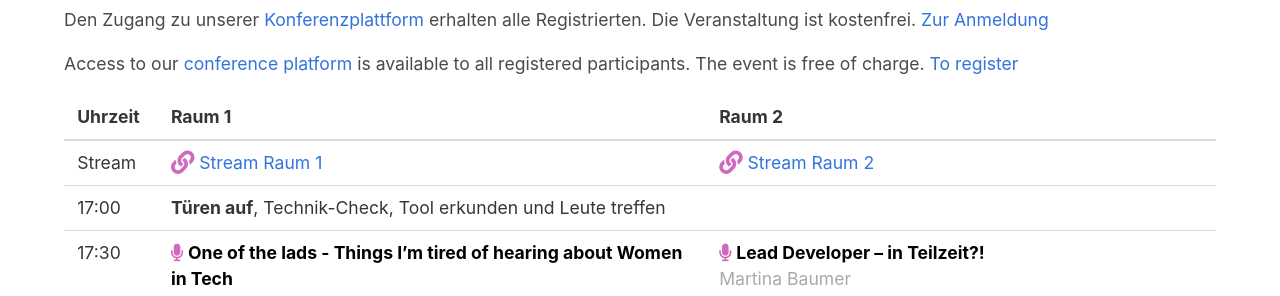
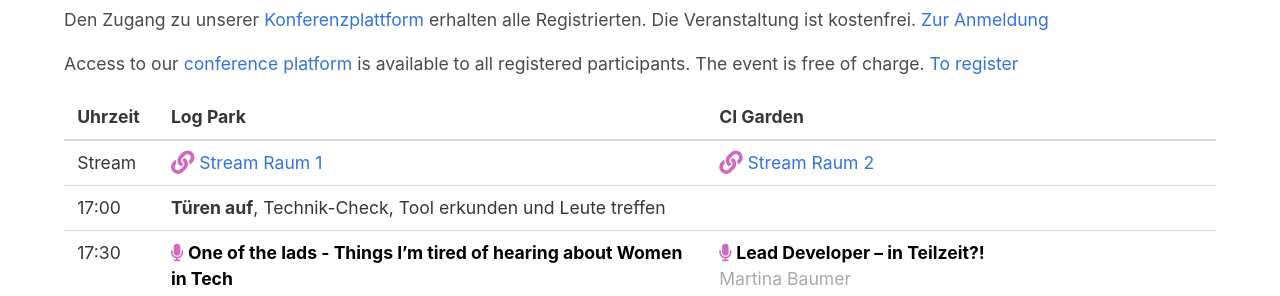
Before and after one commit to CyberLandConf/CyberLandConf.github.io, a Jekyll site: the page built from pages/events/2023-11-cyberland-ladies-night.md, in a window 1280 px wide and 900 px high, scrolled down 934 px. Shown: the part 154-450 px from the top of the window. Built offline with Jekyll 4.4.1, drawn with Linux system fonts in a browser that asks for light colours.

Commit message:
preparation for ladies night 23

```diff
--- a/pages/events/2023-11-cyberland-ladies-night.md
+++ b/pages/events/2023-11-cyberland-ladies-night.md
@@ -38,7 +38,7 @@ Den Zugang zu unserer [Konferenzplattform](https://world.ijug.eu/) erhalten alle
 Access to our [conference platform](https://world.ijug.eu/) is available to all registered participants. The event is free of charge. [To register](#participation)
 
 {:.table}
-| Uhrzeit  | Raum 1| Raum 2 |
+| Uhrzeit  | Log Park| CI Garden |
 | ----- | -------------- | -------------- | -------------- |
 | Stream  | <a href="/stream/1"><i class="fas fa-lg fa-link"></i> Stream Raum 1</a> | <a href="/stream/2"><i class="fas fa-lg fa-link"></i> Stream Raum 2</a> |
 | 17:00 | __Türen auf__, Technik-Check, Tool erkunden und Leute treffen | |
```
